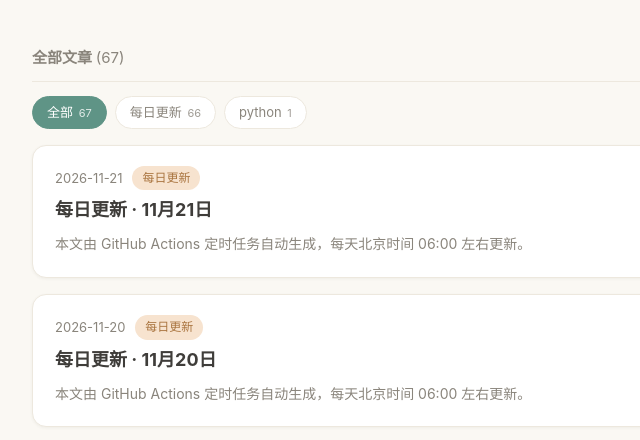
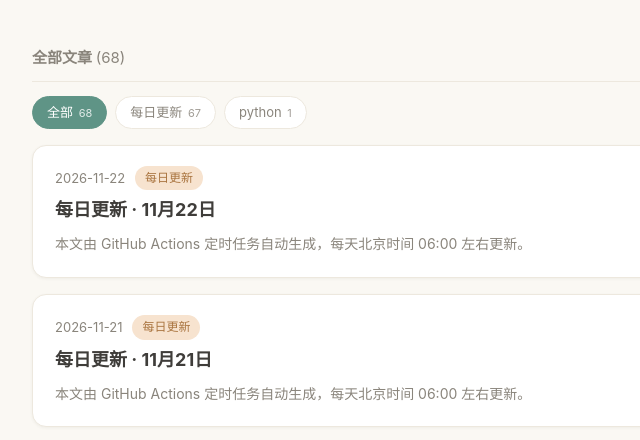
Before and after one commit to luomomo257-beep/blog, a plain HTML site: page index.html in a window 1280 px wide. Shown: the part 221-661 px from the top of the page, 248-888 px from the left. Drawn offline with Linux system fonts and the light colour scheme.

Commit message:
每日自动更新 2026-11-22

```diff
--- a/index.html
+++ b/index.html
@@ -24,14 +24,19 @@
   <p>记录生活、学习与折腾，偶尔更新一点点。</p>
 </section>
 <section class="posts">
-  <h2 class="section-title">全部文章 <span class="count">(67)</span></h2>
+  <h2 class="section-title">全部文章 <span class="count">(68)</span></h2>
   <div class="filter-tabs" role="tablist">
-  <button class="filter-tab active" data-type="all">全部 <span class="count">67</span></button>
-  <button class="filter-tab" data-type="每日更新">每日更新 <span class="count">66</span></button>
+  <button class="filter-tab active" data-type="all">全部 <span class="count">68</span></button>
+  <button class="filter-tab" data-type="每日更新">每日更新 <span class="count">67</span></button>
   <button class="filter-tab" data-type="python">python <span class="count">1</span></button>
   </div>
   <p class="empty" id="filter-empty" style="display:none">该类型下暂无文章。</p>
   <a class="post-card" href="posts/daily.html" data-type="每日更新">
+  <div class="post-meta"><time datetime="2026-11-22">2026-11-22</time><span class="badge">每日更新</span></div>
+  <h3>每日更新 · 11月22日</h3>
+  <p class="post-excerpt">本文由 GitHub Actions 定时任务自动生成，每天北京时间 06:00 左右更新。</p>
+</a>
+<a class="post-card" href="posts/daily.html" data-type="每日更新">
   <div class="post-meta"><time datetime="2026-11-21">2026-11-21</time><span class="badge">每日更新</span></div>
   <h3>每日更新 · 11月21日</h3>
   <p class="post-excerpt">本文由 GitHub Actions 定时任务自动生成，每天北京时间 06:00 左右更新。</p>
```
Also changed, not shown: feed.xml (+7 -0 lines), posts.json (+7 -0 lines), 1 other file.
